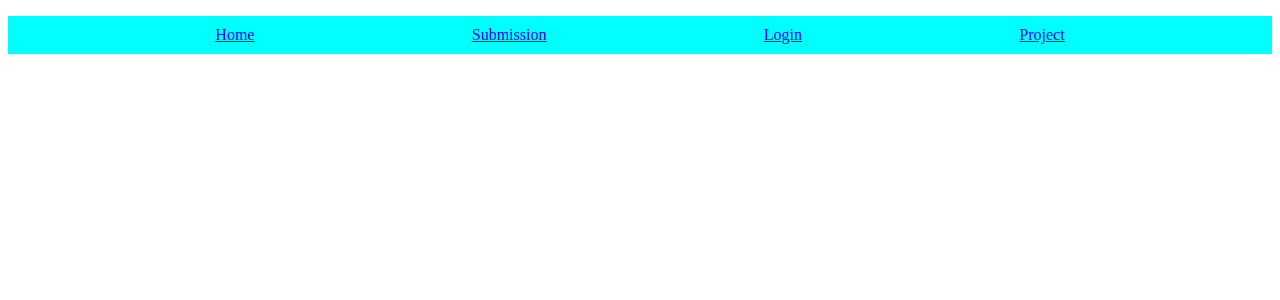
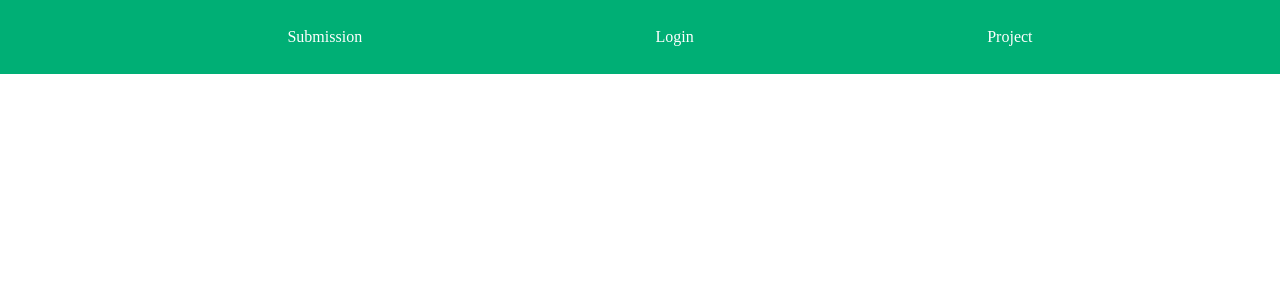
Before and after one commit to johnfoley14/HumanCentricComputing, a React (Vite) app in the folder vite-project/: page /Home in a window 1280 px wide. Shown: the top 300 px of the page. Built offline with nearby package versions, Linux system fonts and the light colour scheme.

Commit message:
restyle navbar and fix routes

```diff
--- a/vite-project/src/App.jsx
+++ b/vite-project/src/App.jsx
@@ -1,21 +1,16 @@
-import { BrowserRouter as Router, Routes, Route, Link } from 'react-router-dom';
+import { BrowserRouter as Router, Routes, Route} from 'react-router-dom';
 import Submission from './pages/Submission';
 import Header from './assets/Header';
 
 function App() {
   return (
     <Router>
-      <Header></Header>
-
-
       <Routes>
-        <Route exact path="/" index element={<p>Hello</p>}>
-        </Route>
-        <Route path="/submission" element={<Submission></Submission>}>
-        </Route>
-        <Route path="/login" element={<p>Hello</p>}>
-        </Route>
-        <Route path="/project" element={<p>Hello</p>}>
+        <Route path="/Home" element={<Header/>} >
+          <Route index element={<h1>hello</h1>} /> {/* Add a route for the Login component */}
+          <Route path="signup" element={<h1>hello</h1>} /> {/* Add a route for the Signup component */}
+          <Route path="submission" element={<Submission />} />
+          <Route path="project" element={<p>Hello</p>} />
         </Route>
       </Routes>
     </Router>
--- a/vite-project/src/assets/Header.css
+++ b/vite-project/src/assets/Header.css
@@ -1,16 +1,35 @@
-ul {
-    display: flex;
-    justify-content: space-evenly;
-    list-style-type: none;
+body, html {
+    margin: 0;
     padding: 0;
-    background-color: aqua;
 }
 
-ul li {
-    padding: 10px;
-    transition: background-color 0.3s ease;
+#header_nav {
+    background-color: rgb(0, 175, 117);
+    width: 100%;
+    padding: 0px;
 }
 
-ul li:hover {
-    background-color: lightgray;
+#header_nav ul {
+    margin: 0;
+    text-align: center;
+    justify-content: space-evenly;
 }
+
+.pages_list {
+    list-style-type: none;
+    overflow: hidden;
+    display: flex; /* Use flexbox for centering */
+    height: 100%; /* Ensure the height takes the full viewport height */
+}
+
+.pages_list a {
+    display: block;
+    color: white;
+    text-align: center;
+    padding: 28px 46px;
+    text-decoration: none;
+}
+
+.pages_list a:hover {
+    background-color: rgb(104, 198, 125);
+}
--- a/vite-project/src/assets/Header.jsx
+++ b/vite-project/src/assets/Header.jsx
@@ -3,19 +3,16 @@ import './Header.css';
 
 function Header() {
     return (
-      <nav>
-        <ul className='list'>
+      <nav id='header_nav'>
+        <ul className='pages_list'>
           <li>
-            <Link to="/">Home</Link>
+            <Link to="submission">Submission</Link>
           </li>
           <li>
-            <Link to="/submission">Submission</Link>
+            <Link to="signup">Login</Link>
           </li>
           <li>
-            <Link to="/login">Login</Link>
-          </li>
-          <li>
-            <Link to="/project">Project</Link>
+            <Link to="project">Project</Link>
           </li>
         </ul>
       </nav>
```
